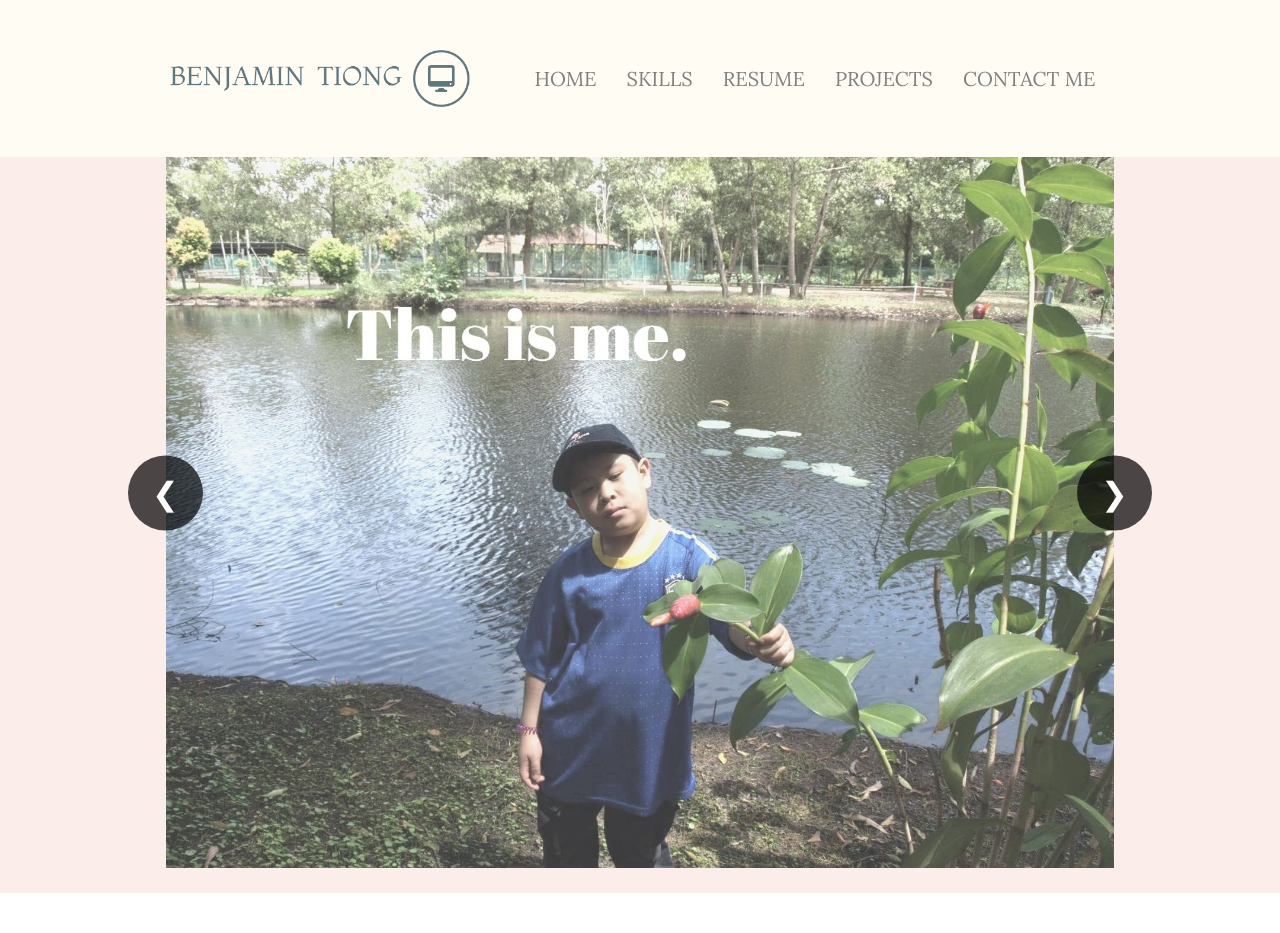
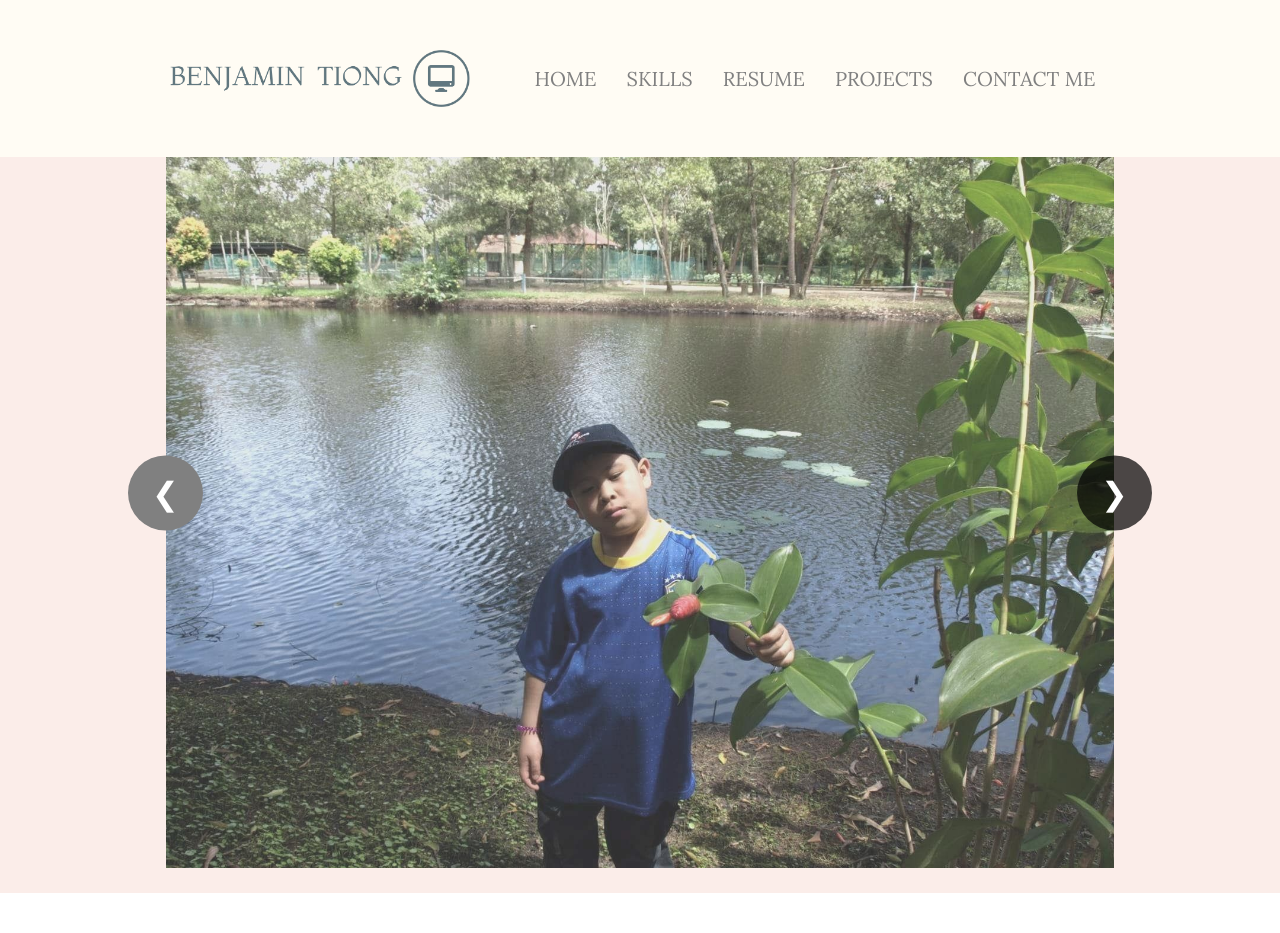
Before and after one commit to bengoEOZZ/portfolio, a PHP site: page / in a window 1280 px wide, with the pointer over the restyled element. Shown: the top 933 px of the page. Run offline with PHP 8.4, Linux system fonts and the light colour scheme.

Commit message:
Modified Images in Slideshow

```diff
--- a/static/css/home_style.css
+++ b/static/css/home_style.css
@@ -36,6 +36,11 @@
     display: flex;
     justify-content: center;
     align-items: center;
+}
+
+.slideshow-button-left:hover,
+.slideshow-button-right:hover {
+    background-color: grey;
 }
 
 .slideshow-button-left {
```
Also changed, not shown: static/images/slideshow-1.jpeg, static/images/slideshow-2.jpeg, static/images/slideshow-3.jpeg, static/images/slideshow-4.jpeg.
